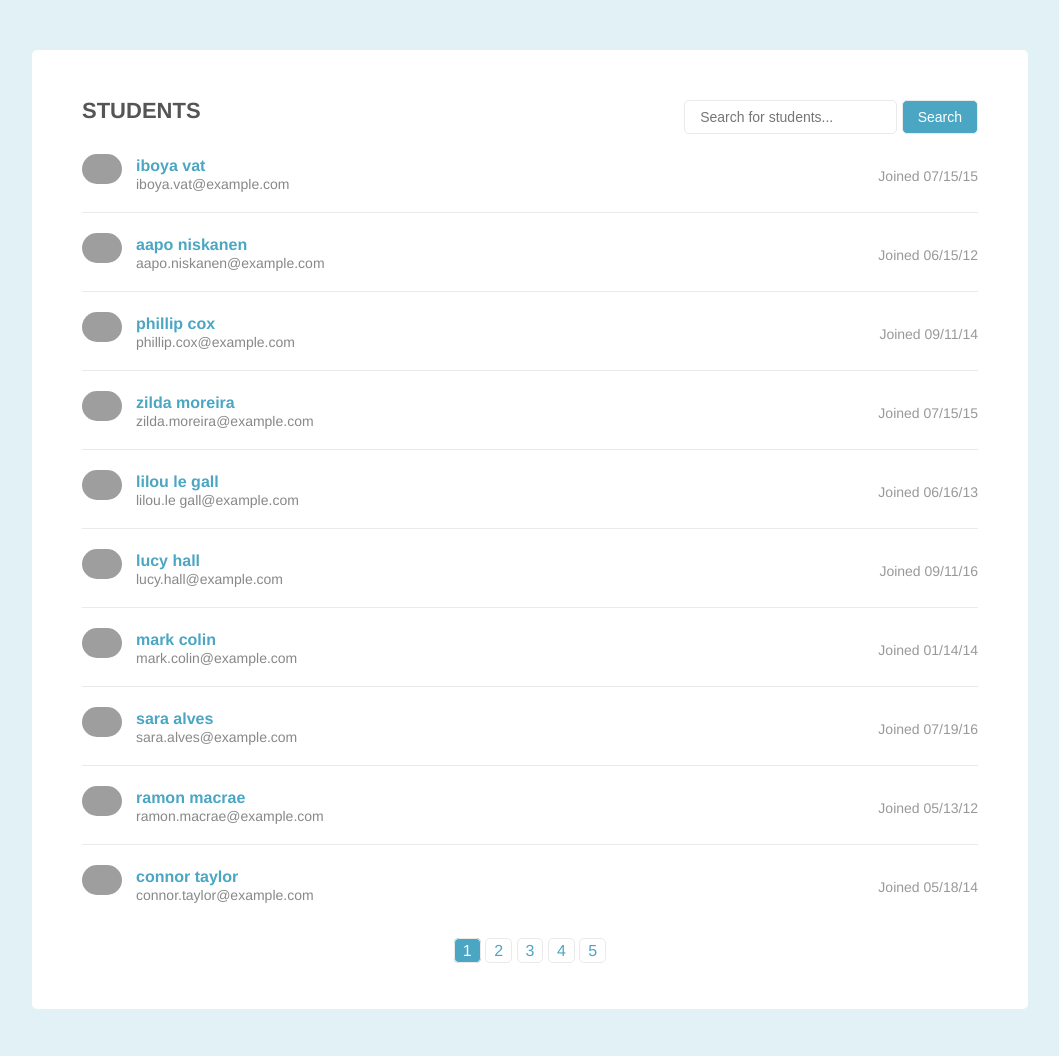
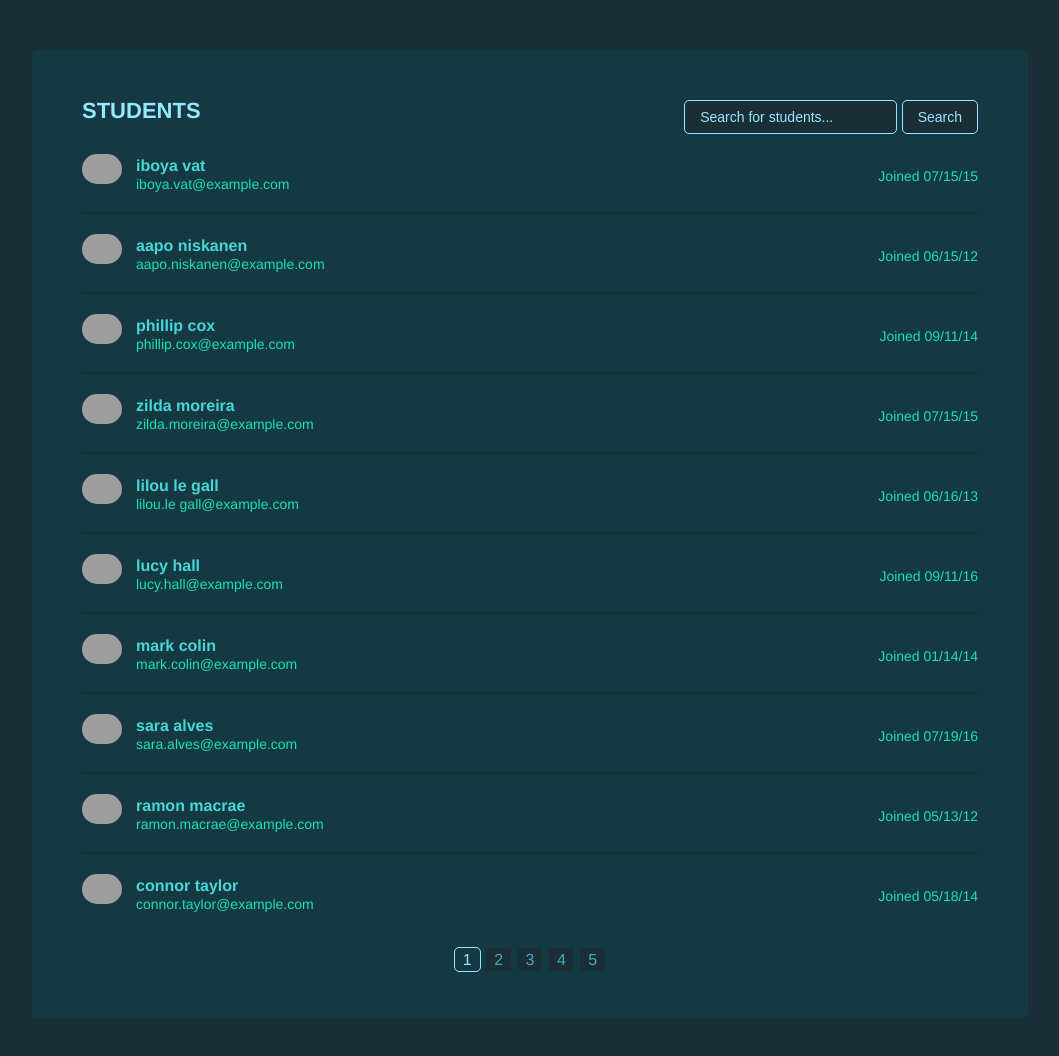
Before and after one commit to athenaozanich/pagination-and-filtering, a plain HTML site: page examples/example-exceeds.html in a window 1280 px wide. Shown: the whole page, without its empty margins (110-1169 px from the left). Drawn offline with Linux system fonts and the light colour scheme; grey boxes are pictures that could not be loaded.

Commit message:
Spicing up the styles

```diff
--- a/css/design.css
+++ b/css/design.css
@@ -1,5 +1,5 @@
 body{
-  background-color: #e1f1f6;
+  background-color: #1a2f35;
   font-family: Helvetica, sans-serif;
   color: #222;
 }
@@ -7,7 +7,7 @@ body{
 .page{
   margin: 50px auto;
   width: 70%;
-  background-color: #fff;
+  background-color: #153942;
   border-radius: 5px;
   padding: 50px;
 }
@@ -20,7 +20,7 @@ body{
     font-size: 22px;
     text-transform: uppercase;
     font-weight: bold;
-    color: #555;
+    color: #95e8ff;
   }
 
   .page-header .student-search{
@@ -29,18 +29,26 @@ body{
 
     .page-header .student-search input{
       border-radius: 5px;
-      border: 1px solid #eaeaea;
+      border: 1px solid #95e8ff;
       padding: 8px 15px;
       font-size: 14px;
+      cursor: pointer;
+      background-color: #1a2f35;
+      color: #95e8ff;
     }
-
+    .student-search input::placeholder{
+      color: #95e8ff;
+    }
+    :focus{
+      outline: #95e8ff;
+    }
     .page-header .student-search button{
       border-radius: 5px;
-      border: 1px solid #eaeaea;
+      border: 1px solid #95e8ff;
       padding: 8px 15px;
       font-size: 14px;
-      background-color: #4ba6c3;
-      color: #fff
+      background-color: #1a2f35;
+      color: #95e8ff;
     }
 
 .student-list{}
@@ -48,9 +56,13 @@ body{
   .student-item{
     margin: 0 0 20px 0;
     padding: 0 0 20px 0;
-    border-bottom: 1px solid #eaeaea;
+    border-bottom: 2px solid #1a2f35;
+    transition: .15s filter linear;
+    cursor: pointer;
   }
-
+  .student-list:hover .student-item:not(:hover) {
+    filter: blur(1px);
+  }
     .student-details{
       width: 50%;
       float: left;
@@ -67,11 +79,11 @@ body{
       .student-details h3{
         margin: 4px 0 2px 0;
         font-weight: bold;
-        color: #4ba6c3;
+        color: #47d7d7;
       }
 
       .student-details .email{
-        color: #888;
+        color: #1ae0b8;
         font-size: 14px;
       }
 
@@ -86,7 +98,7 @@ body{
         margin-top: 15px;
         display: block;
         font-size: 14px;
-        color: #999;
+        color: #1ae0b8;
       }
 
   .student-item:last-child{
@@ -102,10 +114,12 @@ body{
 
   .pagination li{
     display: inline;
+    cursor: pointer;
   }
 
     .pagination li a{
-      border: 1px solid #eaeaea;
+      border: 1px solid #153942;
+      background-color: #1a2f35;
       border-radius: 5px;
       padding: 3px 8px;
       text-decoration: none;
@@ -114,6 +128,7 @@ body{
 
     .pagination li a.active,
     .pagination li a:hover{
-      background-color: #4ba6c3;
-      color: #fff;
+      border: 1px solid #95e8ff;
+      background-color: #153942;
+      color: #95e8ff;
     }
```
